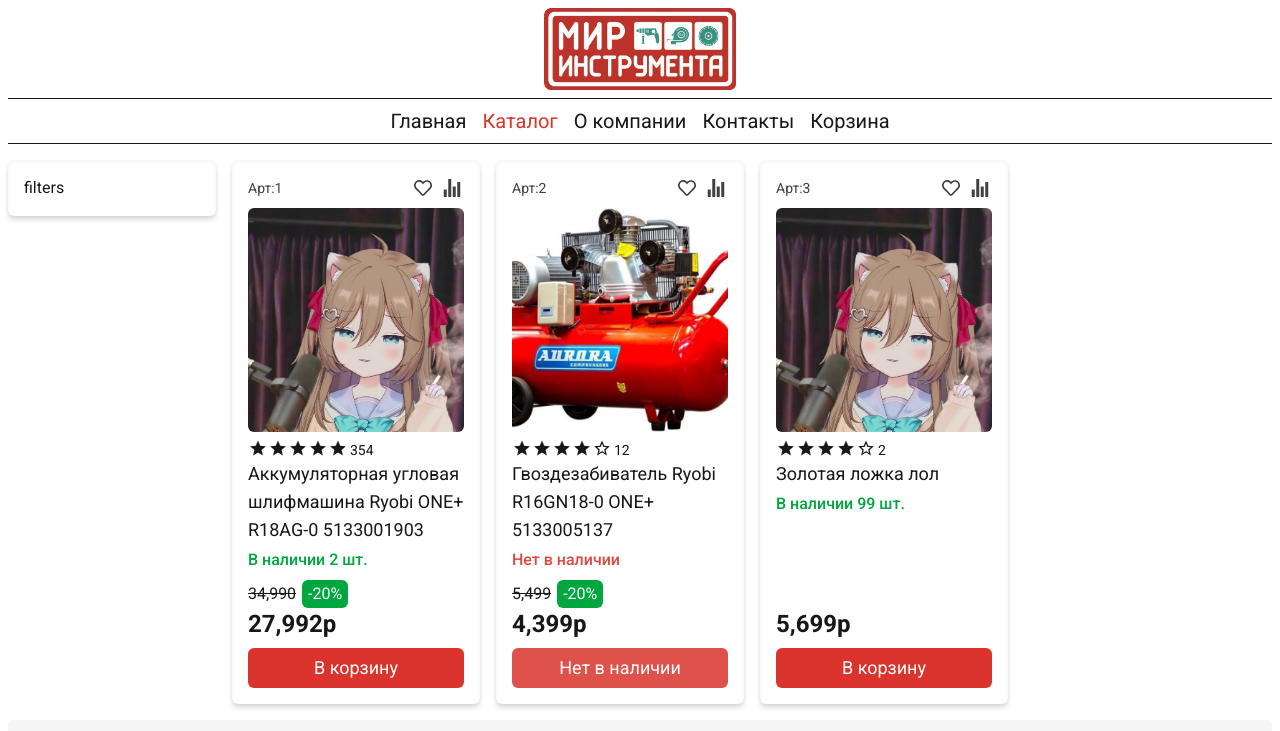
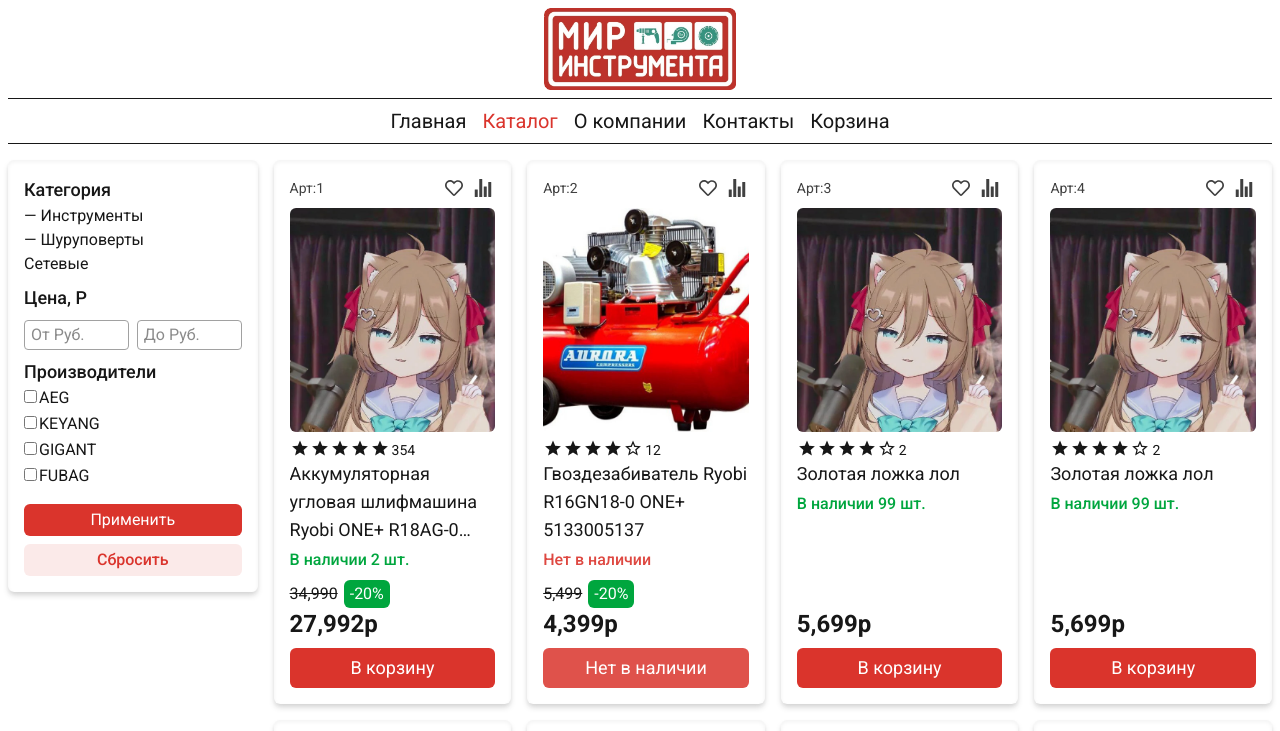
Before and after one commit to notnered/toolsmir-next, a Next.js app: page /catalog in a window 1280 px wide. Shown: the top 731 px of the page. Built offline with nearby package versions, Linux system fonts and the light colour scheme.

Commit message:
added catalog filters to catalog block

```diff
--- a/src/app/_components/CatalogBlock/CatalogBlock.tsx
+++ b/src/app/_components/CatalogBlock/CatalogBlock.tsx
@@ -1,6 +1,7 @@
 import pic from '../../../../public/slide.png';
 import ProductCard from '../ProductCard/ProductCard';
 import pic2 from '../../../../public/catalog/placeholder0.jpg';
+import CatalogFiltersBlock from '../CatalogFiltersBlock/CatalogFiltersBlock';
 
 export type productType = {
     id: number;
@@ -59,19 +60,84 @@
             basePrice: 5699,
         },
     },
+    {
+        id: 4,
+        image: pic.src,
+        name: 'Золотая ложка лол',
+        availability: 99,
+        rating: {
+            starsCount: 4,
+            reviewsCount: 2,
+        },
+        price: {
+            basePrice: 5699,
+        },
+    },
+    {
+        id: 5,
+        image: pic.src,
+        name: 'Золотая ложка лол',
+        availability: 99,
+        rating: {
+            starsCount: 4,
+            reviewsCount: 2,
+        },
+        price: {
+            basePrice: 5699,
+        },
+    },
+    {
+        id: 6,
+        image: pic.src,
+        name: 'Золотая ложка лол',
+        availability: 4123,
+        rating: {
+            starsCount: 4,
+            reviewsCount: 2,
+        },
+        price: {
+            basePrice: 5699,
+        },
+    },
+    {
+        id: 7,
+        image: pic.src,
+        name: 'Золотая ложка лол',
+        availability: 99,
+        rating: {
+            starsCount: 4,
+            reviewsCount: 2,
+        },
+        price: {
+            basePrice: 5699,
+        },
+    },
+    {
+        id: 8,
+        image: pic.src,
+        name: 'Золотая ложка лол',
+        availability: 99,
+        rating: {
+            starsCount: 4,
+            reviewsCount: 2,
+        },
+        price: {
+            basePrice: 5699,
+        },
+    },
 ];
 
 export default function CatalogBlock() {
     return (
         <div className='my-4'>
             <div className='flex gap-4'>
-                <div className='w-1/6'>
-                    <div className='p-4 flex rounded-md shadow-md shadow-neutral-300 inset-shadow-sm'>
-                        filters
+                <div className='w-1/5'>
+                    <div className='p-4 flex flex-col rounded-md shadow-md shadow-neutral-300 inset-shadow-sm'>
+                        <CatalogFiltersBlock />
                     </div>
                 </div>
 
-                <div className='w-5/6'>
+                <div className='w-4/5'>
                     <div className='grid grid-cols-4 h-full gap-4'>
                         {productsArray.map((product, index) => {
                             return (
```
